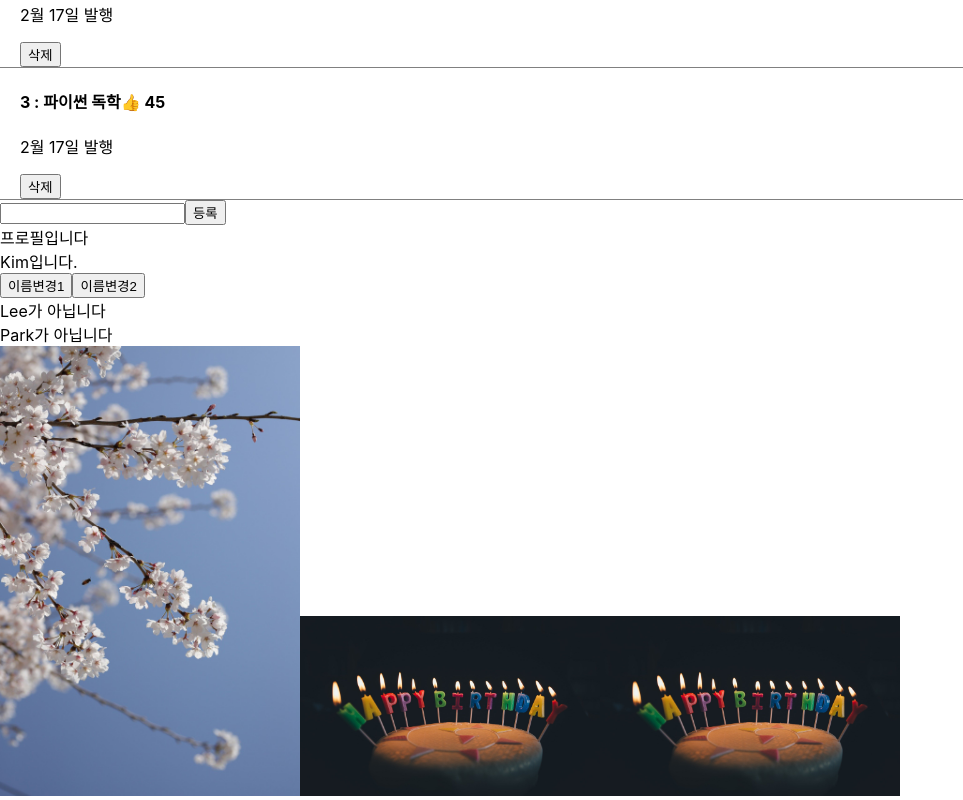
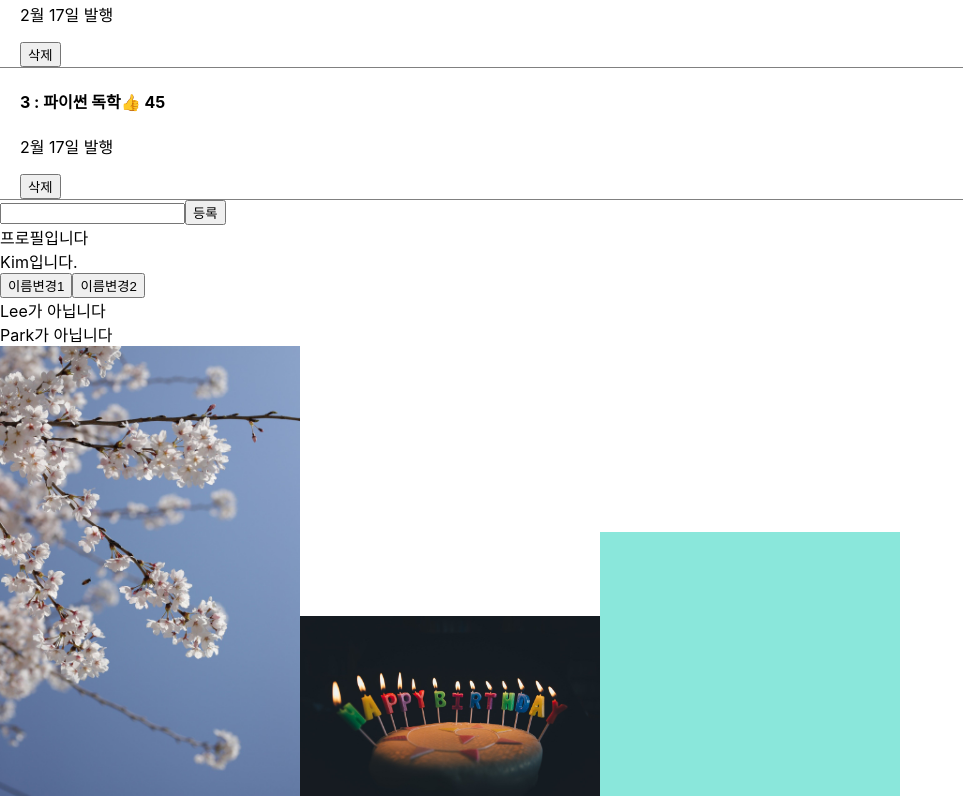
Before and after one commit to seeoya/s_react_blog, a React (Create React App) app: page / in a window 1280 px wide. Shown: the part 419-1219 px from the top of the page, without its empty margins (0-963 px from the left). Built offline with nearby package versions, Linux system fonts and the light colour scheme.

Commit message:
빌드, deploy 추가, gh-page 추가

```diff
--- a/src/App.js
+++ b/src/App.js
@@ -3,6 +3,7 @@
 
 import React, { useState } from "react";
 import "./App.css";
+import ttImg from "./tt.png";
 
 // react (웹 앱 프레임워크)
 // 장) 앱 발행이 쉬움
@@ -294,7 +295,10 @@ class Profile extends React.Component {
                 <img src="./img/spring.jpg" style={{width: "300px"}} />
                 <img src="./birthday.jpg" style={{width: "300px"}} />
                 {/* src 폴더에 이미지가 있는 경우 */}
-                <img src="./birthday.jpg" style={{width: "300px"}} />
+                {/* 상대주소로는 가져올 수 없음 */}
+                {/* import ttImg from "./tt.png"; */}
+                {/* 과 같이 import한 후 src에 해당 변수 추가 */}
+                <img src={ttImg} style={{width: "300px"}} />
             </>
         );
     }
```
Also changed, not shown: 22 other files (tests, documents, lock files or other folders).
